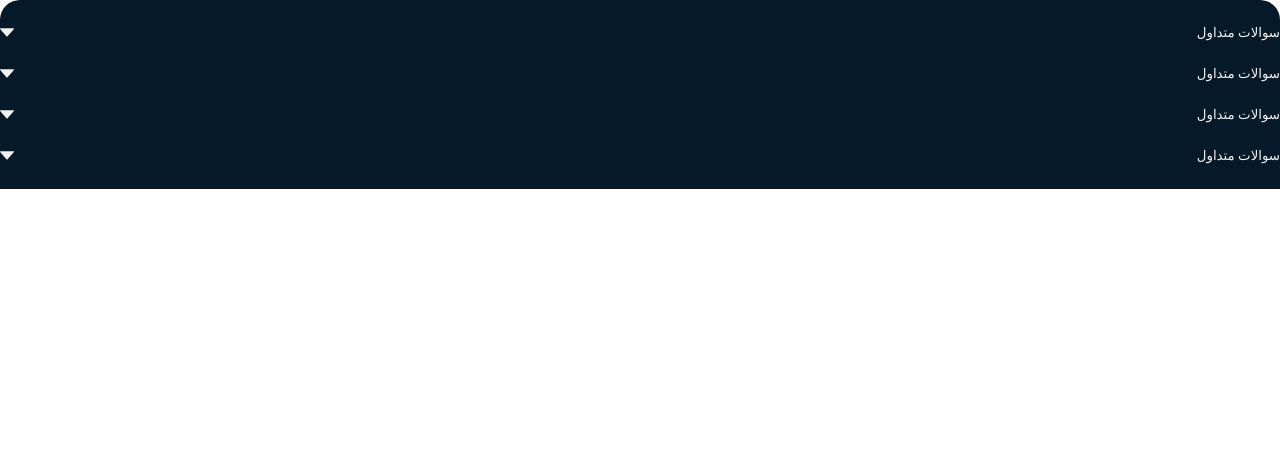
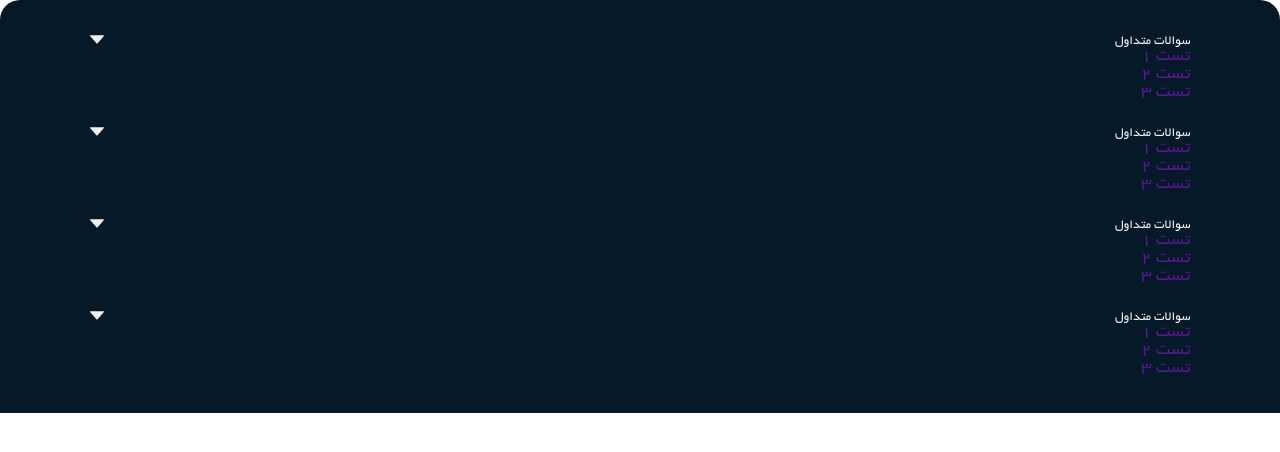
Before and after one commit to CommaKode/CAMAX, a plain HTML site: page index.html in a window 1280 px wide. Drawn offline with Linux system fonts and the light colour scheme.

Commit message:
footer links

```diff
--- a/index.html
+++ b/index.html
@@ -8,59 +8,59 @@
      <title>CAMAX</title>
  </head>
  <body>
-     <footer class="col-xs-12">
-         <div class="footer-links col-xs-12">
+     <footer class="col-sm-12">
+         <div class="footer-links col-sm-12">
             <div>
-                <button class="col-xs-12">سوالات متداول
+                <button class="col-sm-12">سوالات متداول
                     <span>
                         <svg width="14" height="9" viewBox="0 0 14 9" fill="none" xmlns="http://www.w3.org/2000/svg">
                             <path d="M0.101701 0.980594L6.63212 8.55301C6.81904 8.76976 7.17897 8.76976 7.36788 8.55301L13.8983 0.980594C14.1409 0.698218 13.9222 0.284599 13.5304 0.284599H0.469584C0.0778387 0.284599 -0.140902 0.698218 0.101701 0.980594Z" fill="#F1F1F1"/>
                         </svg>
                     </span>
                 </button>
-                <ul>
+                <ul class="display-none">
                     <li><a href="">تست 1</a></li>
                     <li><a href="">تست 2</a></li>
                     <li><a href="">تست 3</a></li>
                 </ul>
             </div>
             <div>
-                <button class="col-xs-12">سوالات متداول
+                <button class="col-sm-12">سوالات متداول
                     <span>
                         <svg width="14" height="9" viewBox="0 0 14 9" fill="none" xmlns="http://www.w3.org/2000/svg">
                             <path d="M0.101701 0.980594L6.63212 8.55301C6.81904 8.76976 7.17897 8.76976 7.36788 8.55301L13.8983 0.980594C14.1409 0.698218 13.9222 0.284599 13.5304 0.284599H0.469584C0.0778387 0.284599 -0.140902 0.698218 0.101701 0.980594Z" fill="#F1F1F1"/>
                         </svg>
                     </span>
                 </button>
-                <ul>
+                <ul class="display-none">
                     <li><a href="">تست 1</a></li>
                     <li><a href="">تست 2</a></li>
                     <li><a href="">تست 3</a></li>
                 </ul>
             </div>
             <div>
-                <button class="col-xs-12">سوالات متداول
+                <button class="col-sm-12">سوالات متداول
                     <span>
                         <svg width="14" height="9" viewBox="0 0 14 9" fill="none" xmlns="http://www.w3.org/2000/svg">
                             <path d="M0.101701 0.980594L6.63212 8.55301C6.81904 8.76976 7.17897 8.76976 7.36788 8.55301L13.8983 0.980594C14.1409 0.698218 13.9222 0.284599 13.5304 0.284599H0.469584C0.0778387 0.284599 -0.140902 0.698218 0.101701 0.980594Z" fill="#F1F1F1"/>
                         </svg>
                     </span>
                 </button>
-                <ul>
+                <ul class="display-none">
                     <li><a href="">تست 1</a></li>
                     <li><a href="">تست 2</a></li>
                     <li><a href="">تست 3</a></li>
                 </ul>
             </div>
             <div>
-                <button class="col-xs-12">سوالات متداول
+                <button class="col-sm-12">سوالات متداول
                     <span>
                         <svg width="14" height="9" viewBox="0 0 14 9" fill="none" xmlns="http://www.w3.org/2000/svg">
                             <path d="M0.101701 0.980594L6.63212 8.55301C6.81904 8.76976 7.17897 8.76976 7.36788 8.55301L13.8983 0.980594C14.1409 0.698218 13.9222 0.284599 13.5304 0.284599H0.469584C0.0778387 0.284599 -0.140902 0.698218 0.101701 0.980594Z" fill="#F1F1F1"/>
                         </svg>
                     </span>
                 </button>
-                <ul>
+                <ul class="display-none">
                     <li><a href="">تست 1</a></li>
                     <li><a href="">تست 2</a></li>
                     <li><a href="">تست 3</a></li>
--- a/scss/Components/_footer.scss
+++ b/scss/Components/_footer.scss
@@ -9,24 +9,19 @@ footer {
     align-items: center;
 }
 .footer-links {
-    // width: 100%;
     // add the padding to variables
-    // padding: 10px 7%;
+    padding: 10px 7%;
     // add the padding to variables
 
     >div {
         margin: 25px 0;
     }
     button {
-        // width: 100%;
         background-color: transparent;
         color: $gray;
         display: flex;
         justify-content: space-between;
         align-items: center;
-    }
-    ul {
-        display: none;
     }
     > a {
         width: 100%;
```
Also changed, not shown: Css/main.css, dist/Css/main.min.css, 2 other files.
